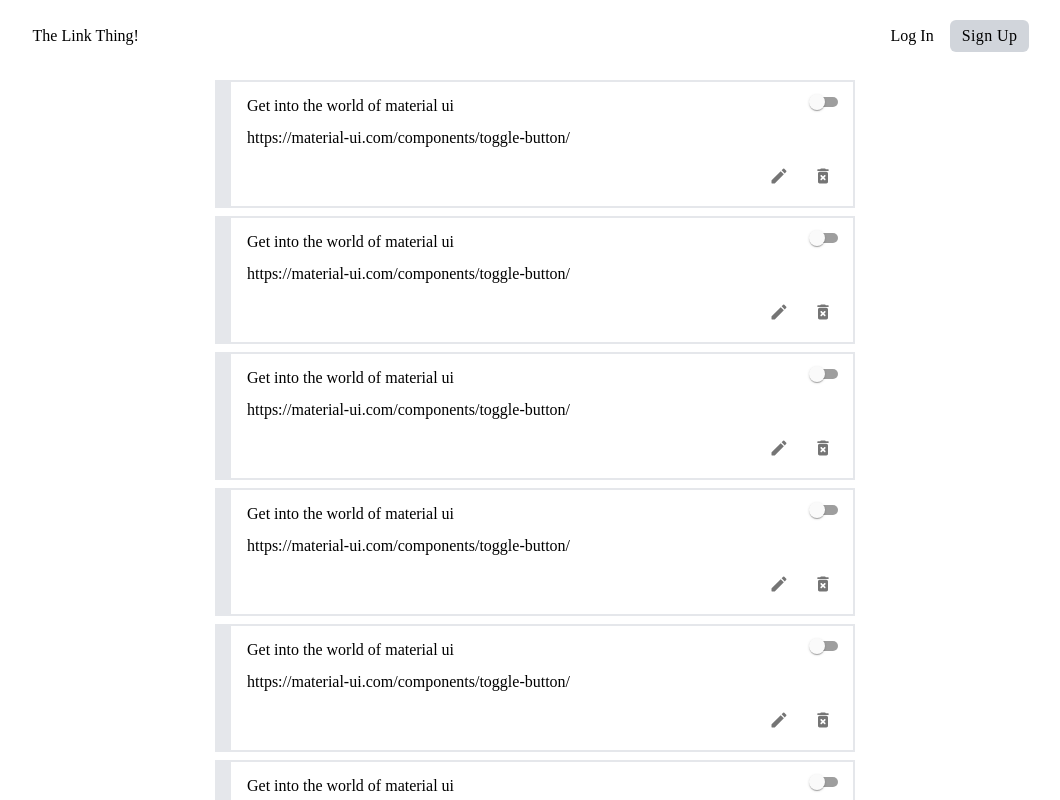
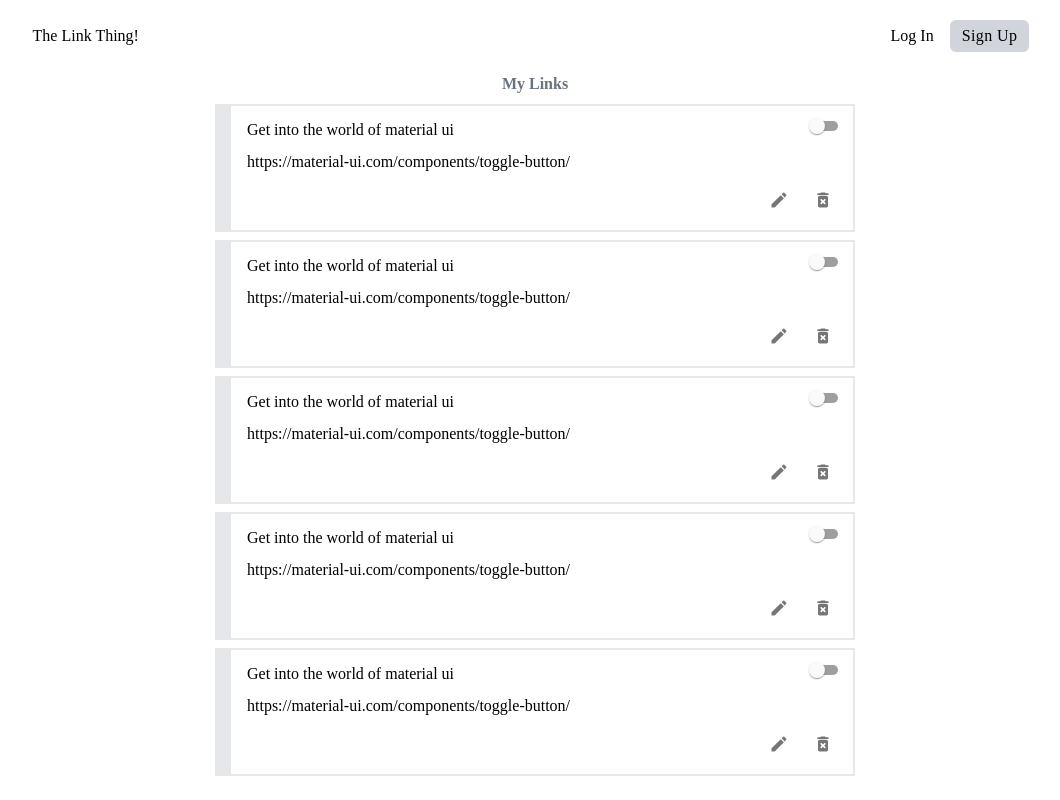
Before and after one commit to OnkarRaut/The-Link-Thing, a React (Create React App) app: page / in a window 1280 px wide. Shown: the top 800 px of the page, without its empty margins (105-1165 px from the left). Built offline with nearby package versions, Linux system fonts and the light colour scheme.

Commit message:
updated placeholder links list

```diff
--- a/src/App.js
+++ b/src/App.js
@@ -1,18 +1,11 @@
-import Link from "./components/Links/Link";
+import Links from "./components/Links/Links";
 import Navbar from "./components/Nav/Navbar";
 
 function App() {
   return (
     <div className="App">
       <Navbar />
-      <Link />
-      <Link />
-      <Link />
-      <Link />
-
-      <Link />
-      <Link />
-      <Link />
+      <Links />
     </div>
   );
 }
--- /dev/null
+++ b/src/components/Links/Links.jsx
@@ -0,0 +1,16 @@
+import Link from "./Link";
+
+export default function Links(props) {
+  return (
+    <div>
+      <div className="text-center font-size-2 font-semibold text-gray-500">
+        My Links
+      </div>
+      <Link />
+      <Link />
+      <Link />
+      <Link />
+      <Link />
+    </div>
+  );
+}
```
